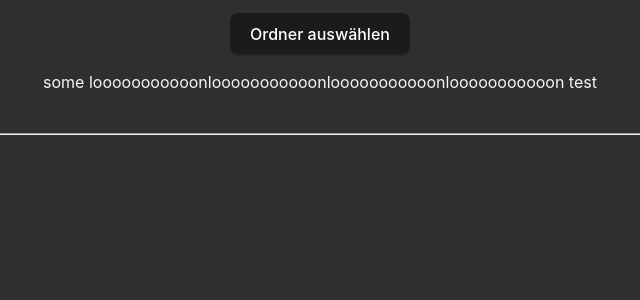
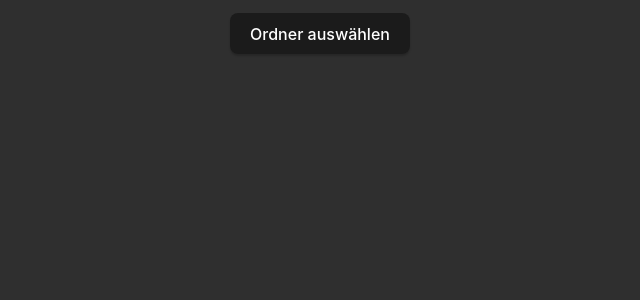
Before and after one commit to r-klueh/electra, a Svelte app: page / in a window 1280 px wide. Shown: the top 300 px of the page, without its empty margins (320-960 px from the left). Built offline with nearby package versions, Linux system fonts and the light colour scheme.

Commit message:
Remove test data.

```diff
--- a/src/App.svelte
+++ b/src/App.svelte
@@ -14,7 +14,7 @@
   const initialState: stateType = {
     extensions: [],
     selectedExtensions: [],
-    selectedPath: "some looooooooooonlooooooooooonlooooooooooonlooooooooooon test",
+    selectedPath: "",
     action: "idle"
   }
 
```
